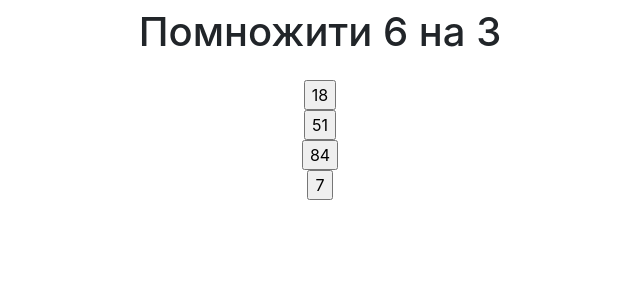
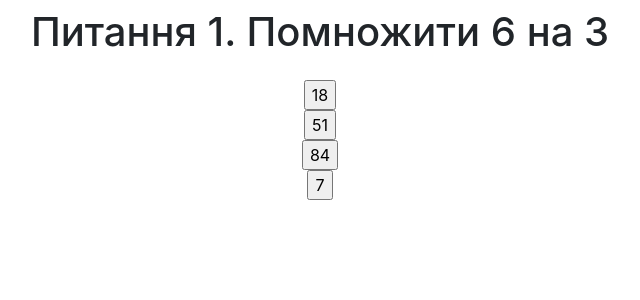
Before and after one commit to smolynets/simple_multiplication_table_simulator, a Django app: page / in a window 1280 px wide. Shown: the top 300 px of the page, without its empty margins (320-960 px from the left). Run offline with Django 3.2, Linux system fonts and the light colour scheme; some libraries are stand-ins or nearby versions.

Commit message:
feat: aded correct_aswers and

```diff
--- a/counting/templates/index.html
+++ b/counting/templates/index.html
@@ -8,7 +8,7 @@
     {% endblock %}
   </head>
   <body>
-    <h1 class="mt-2 text-center">Помножити {{first_number}} на {{second_number}}</h1>
+    <h1 class="mt-2 text-center">Питання {{current_question_number}}. Помножити {{first_number}} на {{second_number}}</h1>
     <div class="container">
         <div class="row pt-3">
             <div class="col text-center">
--- a/counting/templates/limit_per_day.html
+++ b/counting/templates/limit_per_day.html
@@ -8,6 +8,6 @@
     {% endblock %}
   </head>
   <body>
-    <h1 class="mt-2 text-center">На сьогодні досить</h1>
+    <h1 class="mt-2 text-center">На сьогодні досить. Ви правильно відповіли на {{correct_aswers}} питань</h1>
   </body>
 </html>
--- a/counting/templates/negative_answer.html
+++ b/counting/templates/negative_answer.html
@@ -8,7 +8,7 @@
     {% endblock %}
   </head>
   <body>
-    <h1 class="mt-2 text-center">Не правильно</h1>
+    <h1 class="mt-2 text-center">Не правильно. Правильна відповідь {{form_multiplication_result}}</h1>
     <div class="col text-center pt-3">
       <a href="{% url 'index' %}">Продовжити?</a>
     </div>
--- a/counting/views.py
+++ b/counting/views.py
@@ -18,36 +18,48 @@ def how_many_seconds_until_midnight():
 @csrf_exempt
 def index(request):
     seconds_until_midnight = how_many_seconds_until_midnight()
-    if not request.session.get("aswers"):
-        request.session["aswers"] = 0
-        request.session.set_expiry(seconds_until_midnight)
-    request.session["aswers"] += 1
-    if request.session["aswers"] >= 10:
-        return render(request, "limit_per_day.html", {},)
+    if not request.session.get("correct_aswers"):
+        request.session["correct_aswers"] = 0
+    if not request.session.get("question_number"):
+        request.session["question_number"] = 0
+    request.session.set_expiry(seconds_until_midnight)
     if request.method == "POST":
         choice = int(request.POST["choice"])
         form_multiplication_result = int(request.POST["result"])
         if choice != form_multiplication_result:
-            return render(request, "negative_answer.html", {})
+            return render(
+                request,
+                "negative_answer.html",
+                {"form_multiplication_result": form_multiplication_result},
+            )
+        else:
+            request.session["correct_aswers"] += 1
     first_number = random.randint(1, 10)
     second_number = random.randint(1, 10)
     multiplication_result = first_number * second_number
     random_answers = random.sample(range(1, 100), 3)
     random_insert_index = random.randint(0, 3)
     random_answers.insert(random_insert_index, multiplication_result)
-    return render(
-        request,
-        "index.html",
-        {
-            "first_number": first_number,
-            "second_number": second_number,
-            "first_question": random_answers[0],
-            "second_question": random_answers[1],
-            "third_question": random_answers[2],
-            "fourth_question": random_answers[3],
-            "multiplication_result": multiplication_result,
-        },
-    )
+    request.session["question_number"] += 1
+    if request.session["question_number"] > 10:
+        return render(
+            request, "limit_per_day.html", {"correct_aswers": request.session["correct_aswers"]},
+        )
+    else:
+        return render(
+            request,
+            "index.html",
+            {
+                "first_number": first_number,
+                "second_number": second_number,
+                "first_question": random_answers[0],
+                "second_question": random_answers[1],
+                "third_question": random_answers[2],
+                "fourth_question": random_answers[3],
+                "multiplication_result": multiplication_result,
+                "current_question_number": request.session["question_number"],
+            },
+        )
 
 
 def server_time_view(request):
```
